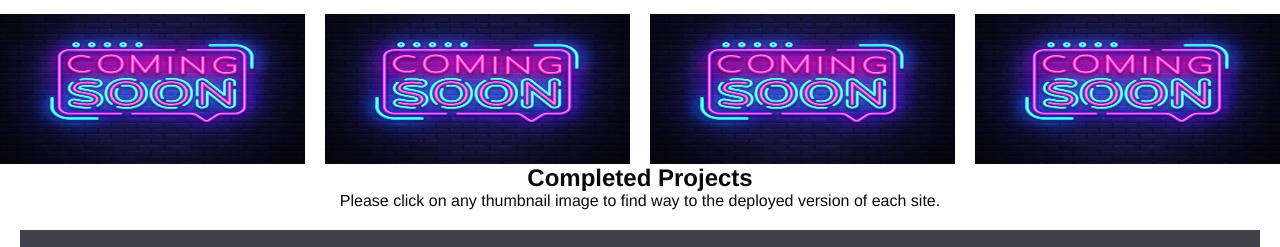
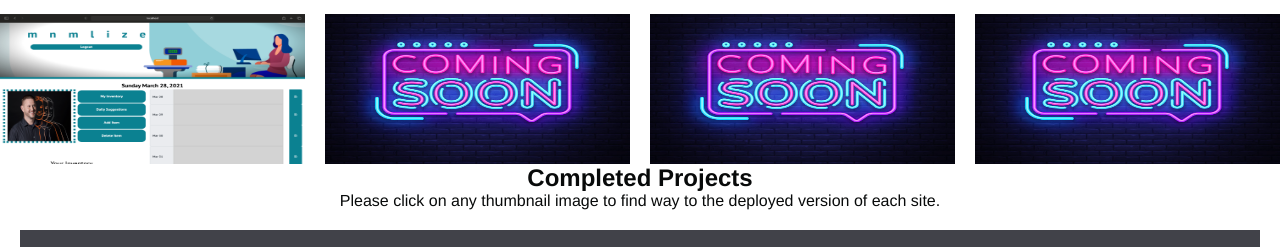
Before and after one commit to alovatt83/portfolio-alovatt, a plain HTML site: page index.html in a window 1280 px wide. Shown: the part 796-1043 px from the top of the page. Drawn offline with Linux system fonts and the light colour scheme.

Commit message:
Added Group Project #2

```diff
--- a/index.html
+++ b/index.html
@@ -69,7 +69,7 @@
              <a href="https://runtime-terrors-organization.github.io/covid-dashboard-application/" target="_blank"><img class="fit" src="./assets/images/covidvacinnation.png" alt="Group Project 1 COVID-19 Vaccination Dashboard"></a>
             </div>
             <div class="image9">
-                <img class="fit" src="./assets/images/comingsoon.jpg" alt="Coming Soon">
+              <a href="https://mnmlize.herokuapp.com/" target="_blank"><img class="fit" src="./assets/images/mnmlize.png" alt="mnmlize Personal Inventory Management"></a>
             </div>
             <div class="image10">
                 <img class="fit" src="./assets/images/comingsoon.jpg" alt="Coming Soon">
```
Also changed, not shown: assets/images/Screen Shot 2021-02-04 at 2.19.48 PM.png (added), assets/images/Screen Shot 2021-02-04 at 9.44.15 AM.png (added), assets/images/mnmlize.png (added).
